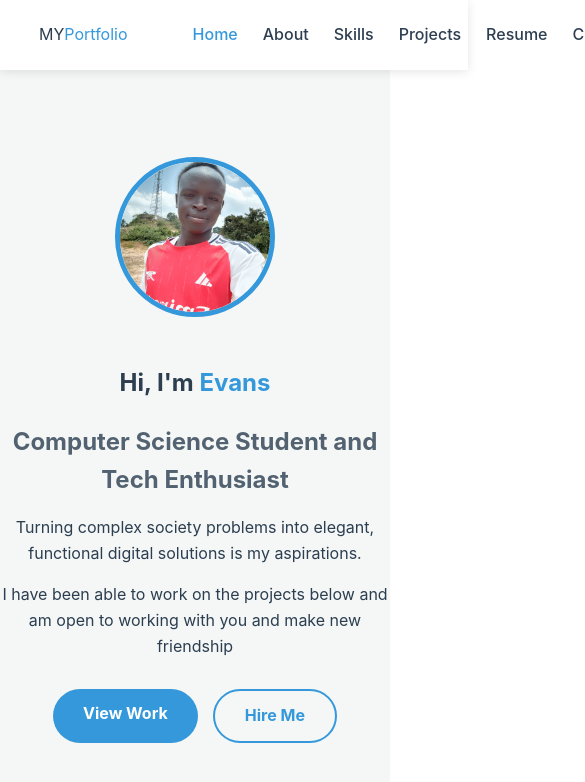
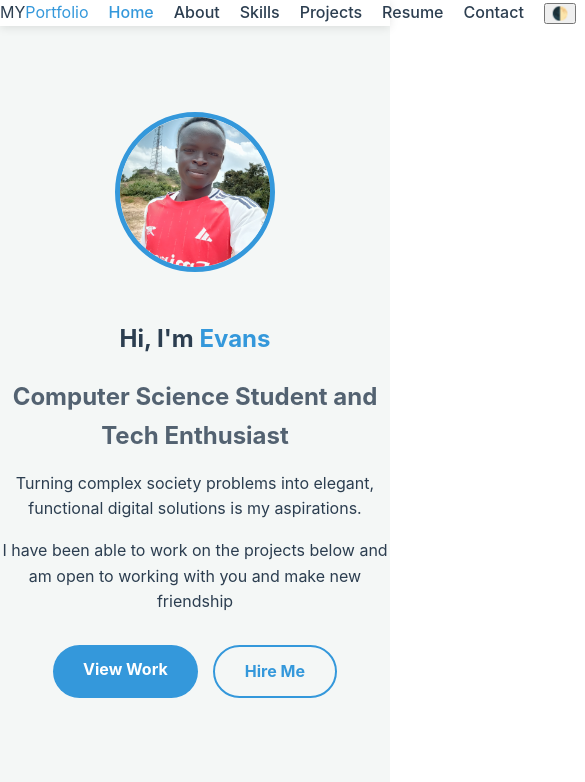
Before and after one commit to Eva104-byte/portfolio, a plain HTML site: page index.html in a window 390 px wide. Shown: the top 782 px of the page, 585 px wide, since content can reach past the window. Drawn offline with Linux system fonts and the light colour scheme.

Commit message:
responsiveness update

```diff
--- a/css/style.css
+++ b/css/style.css
@@ -32,7 +32,7 @@ body {
 .highlight { color: var(--primary); }
 
 /* NAVIGATION */
-nav {
+/* nav {
     display: flex;
     justify-content: space-between;
     align-items: center;
@@ -48,14 +48,52 @@ nav {
 }
 
 .nav-links { display: flex; list-style: none; align-items: center; }
-.nav-links li { margin-left: 25px; }
+.nav-links li { margin-left: 0px; }
 .nav-link {
     text-decoration: none;
     color: var(--text);
     font-weight: 500;
     transition: var(--transition);
 }
-.nav-link:hover, .nav-link.active { color: var(--primary); }
+.nav-link:hover, .nav-link.active { color: var(--primary); } */
+nav {
+  display: flex;
+  justify-content: space-between;
+  align-items: center;
+  max-width: 100%;
+  box-sizing: border-box; /* Includes padding inside the 100% width */
+  background: var(--nav);
+  backdrop-filter: blur(10px);
+  position: sticky; /* Uncommented and active */
+  top: 0;
+  z-index: 1000;
+  box-shadow: 0 2px 10px rgba(0,0,0,0.1);
+}
+
+.nav-links {
+  display: flex;
+  list-style: none;
+  align-items: center;
+  margin: 0;
+  padding: 0;
+}
+
+.nav-links li {
+  margin-left: 20px;
+}
+
+.nav-link {
+  text-decoration: none;
+  color: var(--text);
+  font-weight: 500;
+  transition: var(--transition);
+}
+
+.nav-link:hover, .nav-link.active {
+  color: var(--primary);
+}
+
+
 
 /* HERO SECTION */
 .hero {
```
